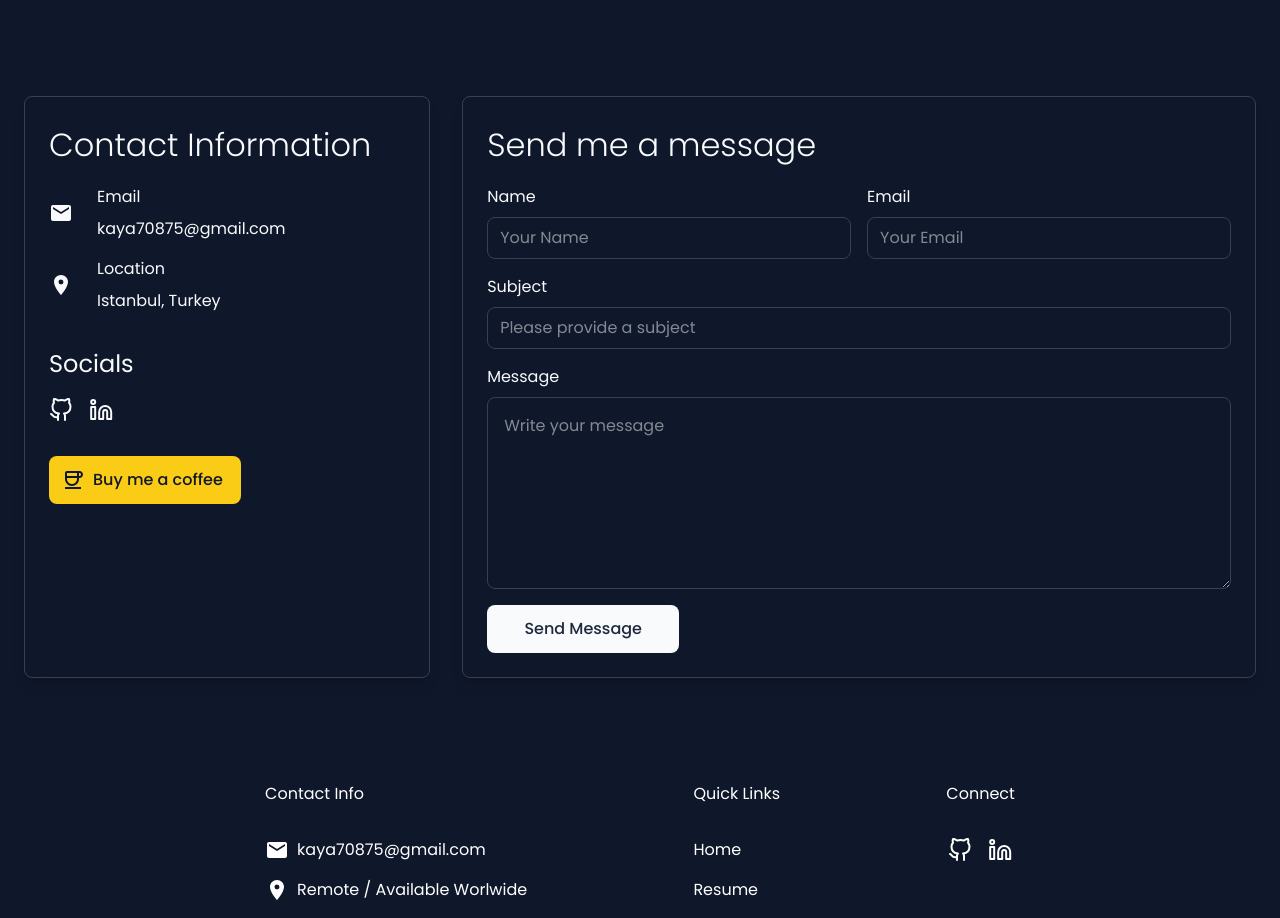
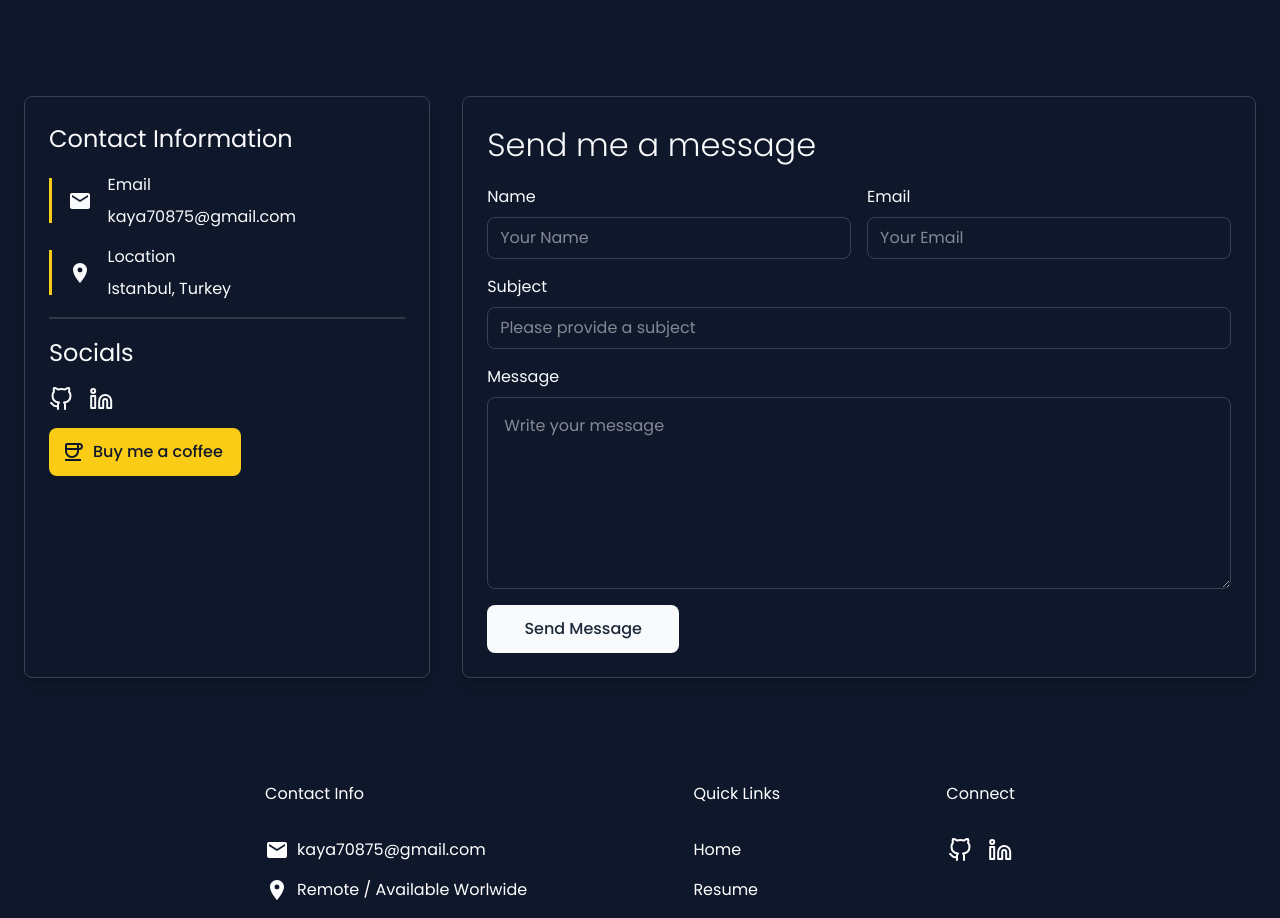
Before and after one commit to kaya70875/personal, a Next.js app: page / in a window 1280 px wide. Shown: the part 4500-5418 px from the top of the page. Built offline with nearby package versions, Linux system fonts and the light colour scheme.

Commit message:
feat: add highlight to contactinfo card

```diff
--- a/src/components/contact/ContactInfoCard.tsx
+++ b/src/components/contact/ContactInfoCard.tsx
@@ -1,5 +1,5 @@
 import React from 'react'
-import { MdEmail, MdLocationOn, MdOutlineCoffee } from 'react-icons/md';
+import { MdDensityMedium, MdEmail, MdLocationOn, MdOutlineCoffee, MdOutlineDensityMedium } from 'react-icons/md';
 import Socials from '../Socials';
 import Link from 'next/link';
 
@@ -20,9 +20,10 @@ export default function ContactInfoCard() {
 
     return (
         <div className='flex flex-col items-start gap-4 p-6 rounded-lg shadow-lg w-full lg:w-1/2 border border-gray-300 dark:border-gray-700'>
-            <h3>Contact Information</h3>
+            <h2>Contact Information</h2>
             {contactInfo.map((info, index) => (
-                <div key={index} className="info flex items-center gap-6">
+                <div key={index} className="info flex items-center gap-4">
+                    <div className="bg-accent w-[2.5px] h-[80%]"></div>
                     <div className="icon">{info.icon}</div>
                     <div className='flex flex-col gap-2'>
                         <p>{info.name}</p>
@@ -30,10 +31,9 @@ export default function ContactInfoCard() {
                     </div>
                 </div>
             ))}
-            <div className="line w-full text-text dark:text-dark-text" />
+            <div className="line w-full card-border" />
             <h2>Socials</h2>
             <Socials gap='gap-4' />
-            <div className="line w-full" />
 
             <Link href={'https://buymeacoffee.com/kaya70875'} target='__blank' className='bg-accent text-text p-3 w-48 rounded-lg font-medium flex items-center gap-2 cursor-pointer hover:opacity-80 transition-all ease-in duration-200'>
                 <MdOutlineCoffee size={24} color='var(--color-text)' />
```
